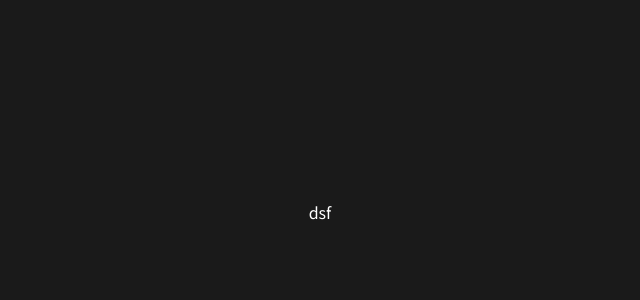
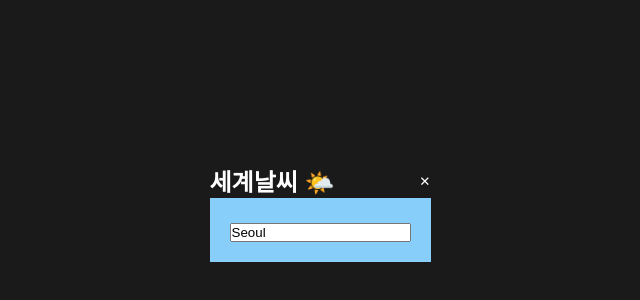
Before and after one commit to Yejin-Han/team_project, a React (Create React App) app: page /weather in a window 1280 px wide. Shown: the part 188-488 px from the top of the page, without its empty margins (320-960 px from the left). Built offline with nearby package versions, Linux system fonts and the light colour scheme; a web font is replaced by a local one.

Commit message:
230225 yejin update
[수정]
- Weather.js (GetAPI 연결, 제목과 X버튼)

[추가]
- GetAPI.js (openweathermap api와 axios를 이용하여 날씨 정보를 불러옴, 도시 선택, 기본 날씨 정보 출력)

```diff
--- /dev/null
+++ b/src/components/weather/GetAPI.js
@@ -0,0 +1,53 @@
+import axios from "axios";
+import { useState } from "react";
+
+const GetAPI = () => {
+  const API_key = "fdce841950d4af39af9fcae51989c200";
+
+  const [location, setLocation] = useState("Seoul");
+  const [result, setResult] = useState({});
+
+  const url = `https://api.openweathermap.org/data/2.5/weather?q=${location}&appid=${API_key}`;
+
+  const searchWeather = async (e) => {
+    if (e.key === "Enter") {
+      try {
+        const data = await axios({
+          method: "get",
+          url: url,
+        });
+        console.log(data);
+        setResult(data);
+      } catch (err) {
+        alert(err);
+      }
+    }
+  };
+
+  return (
+    <>
+      <div className="search">
+        <input
+          type="text"
+          placeholder="도시를 입력하세요."
+          value={location}
+          onChange={(e) => {
+            setLocation(e.target.value);
+          }}
+          onKeyDown={searchWeather}
+        />
+      </div>
+      {Object.keys(result).length !== 0 && (
+        <div className="result">
+          <div className="city">{result.data.name}</div>
+          <div className="temperature">
+            {Math.round((result.data.main.temp - 273.15) * 10) / 10}°
+          </div>
+          <div className="sky">{result.data.weather[0].main}</div>
+        </div>
+      )}
+    </>
+  );
+};
+
+export default GetAPI;
--- a/src/components/weather/Weather.js
+++ b/src/components/weather/Weather.js
@@ -1,7 +1,27 @@
+import { useNavigate } from "react-router-dom";
 import "./Weather.style.scss";
+import GetAPI from "./GetAPI";
 
 const Weather = () => {
-  return <div>dsf</div>;
+  const navigate = useNavigate();
+  return (
+    <>
+      <div className="weather_top">
+        <h2>세계날씨 🌤️</h2>
+        <button
+          type="button"
+          onClick={() => {
+            navigate("/");
+          }}
+        >
+          ✕
+        </button>
+      </div>
+      <div className="weather_content">
+        <GetAPI />
+      </div>
+    </>
+  );
 };
 
 export default Weather;
--- a/src/components/weather/Weather.style.scss
+++ b/src/components/weather/Weather.style.scss
@@ -0,0 +1,30 @@
+.weather_top {
+  display: flex;
+  justify-content: space-between;
+  align-items: center;
+  button {
+    color: white;
+  }
+}
+.weather_content {
+  padding: 20px;
+  background: lightskyblue;
+}
+.result {
+  margin-top: 60px;
+  padding: 10px;
+  background: lightpink;
+  border-radius: 8px;
+  .city {
+    font-size: 24px;
+  }
+  .temperature {
+    font-size: 60px;
+    margin-top: 8px;
+  }
+  .sky {
+    font-size: 20px;
+    margin-top: 8px;
+    text-align: right;
+  }
+}
```
